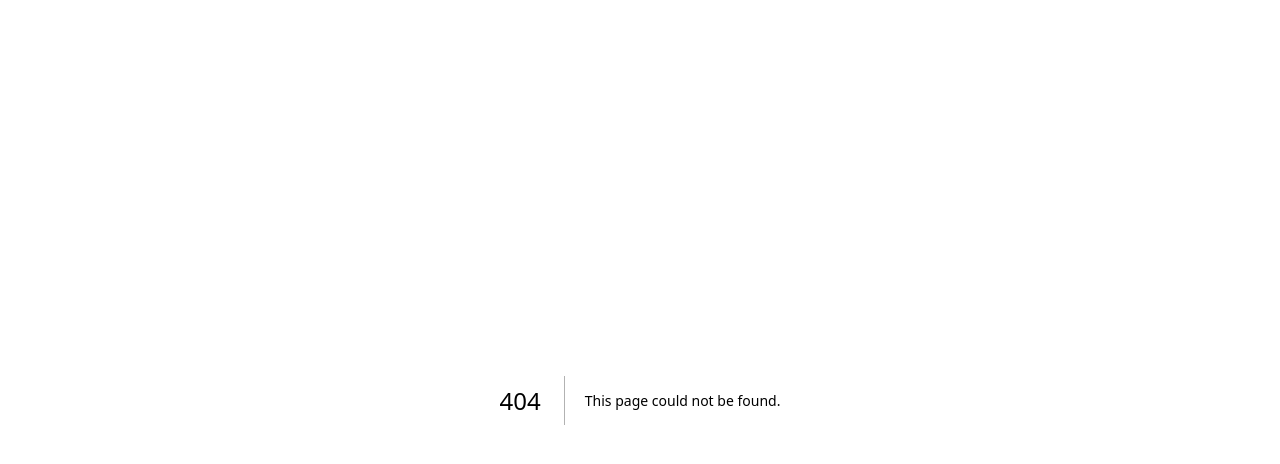
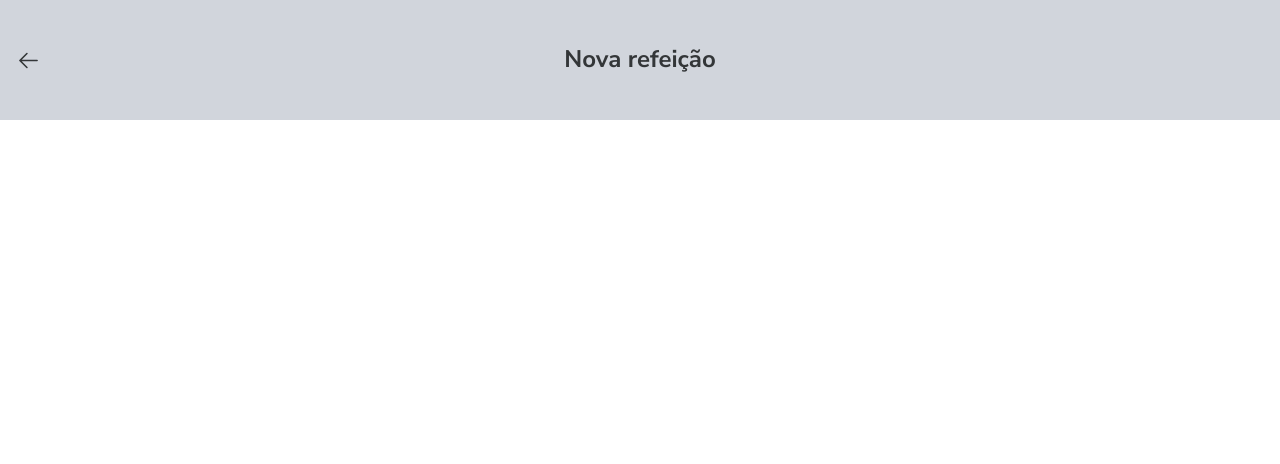
Before and after one commit to IgoorToorres/Daily-Diet-Front-end, a Next.js app: page /form in a window 1280 px wide. Before the commit this address had no page. Shown: the top 464 px of the page. Built offline with nearby package versions, Linux system fonts and the light colour scheme.

Commit message:
feat: header do formulario

```diff
--- /dev/null
+++ b/src/app/form/components/header/index.tsx
@@ -0,0 +1,16 @@
+"use client"
+import { ArrowLeftIcon } from "@phosphor-icons/react"
+import Link from "next/link"
+
+export default function FormHeader() {
+  return (
+    <div className="bg-gray-300 h-30 relative top-0">
+      <div className="flex items-center justify-center h-full w-full">
+        <Link href={"/"} className="absolute left-4 text-gray-2">
+          <ArrowLeftIcon size={25} />
+        </Link>
+        <p className="text-gray-2 font-bold text-[24px]">Nova refeição</p>
+      </div>
+    </div>
+  )
+}
--- /dev/null
+++ b/src/app/form/layout.tsx
@@ -0,0 +1,14 @@
+import FormHeader from "./components/header"
+
+export default function FormLayout({
+  children,
+}: Readonly<{
+  children: React.ReactNode
+}>) {
+  return (
+    <div className="min-h-screen w-full bg-white">
+      <FormHeader />
+      {children}
+    </div>
+  )
+}
--- /dev/null
+++ b/src/app/form/page.tsx
@@ -0,0 +1,3 @@
+export default function FormPage() {
+  return <div className=""></div>
+}
```
